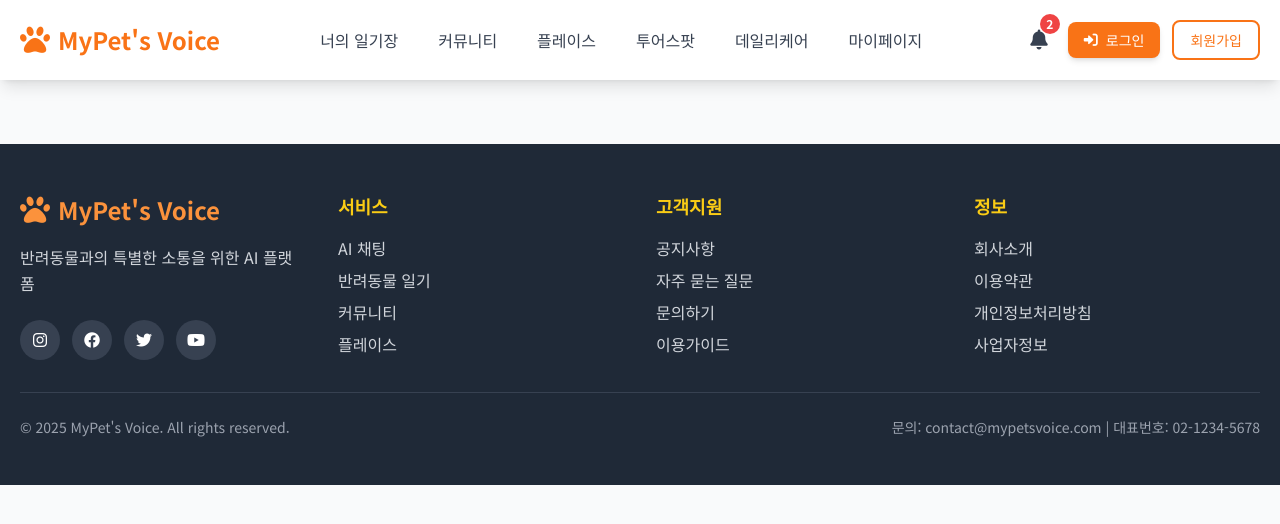
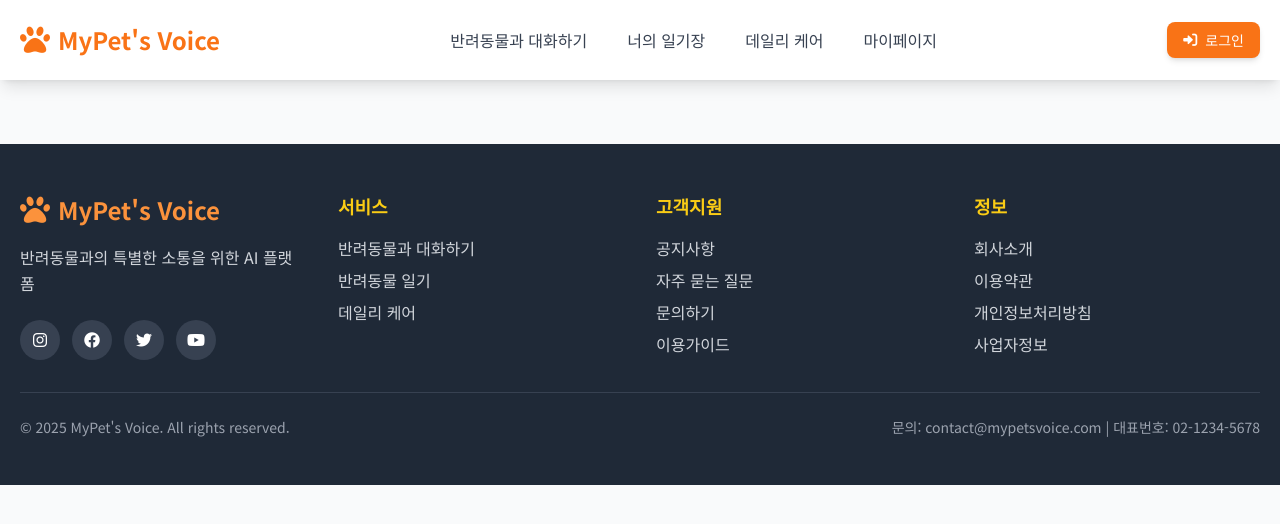
Before and after one commit to MyPetsVoice/my-pets-voice, a Flask app: page / in a window 1280 px wide. Shown: the top 524 px of the page. Run offline with Flask 3, Linux system fonts and the light colour scheme; some libraries are stand-ins or nearby versions.

Commit message:
feat(#2) base.html 수정(nav bar, footer)

```diff
--- a/templates/base.html
+++ b/templates/base.html
@@ -62,99 +62,23 @@
             </button>
 
             <div class="hidden md:flex space-x-4" id="nav-menu">
+                <a href="#" class="px-3 py-2 rounded-lg text-gray-700 hover:bg-primary-500 hover:text-white transition-all duration-300 font-medium">반려동물과 대화하기</a>
                 <a href="#" class="px-3 py-2 rounded-lg text-gray-700 hover:bg-primary-500 hover:text-white transition-all duration-300 font-medium">너의 일기장</a>
-                <a href="#" class="px-3 py-2 rounded-lg text-gray-700 hover:bg-primary-500 hover:text-white transition-all duration-300 font-medium">커뮤니티</a>
-                <a href="#" class="px-3 py-2 rounded-lg text-gray-700 hover:bg-primary-500 hover:text-white transition-all duration-300 font-medium">플레이스</a>
-                <a href="#" class="px-3 py-2 rounded-lg text-gray-700 hover:bg-primary-500 hover:text-white transition-all duration-300 font-medium">투어스팟</a>
-                <a href="#" class="px-3 py-2 rounded-lg text-gray-700 hover:bg-primary-500 hover:text-white transition-all duration-300 font-medium">데일리케어</a>
+                <a href="#" class="px-3 py-2 rounded-lg text-gray-700 hover:bg-primary-500 hover:text-white transition-all duration-300 font-medium">데일리 케어</a>
                 <a href="#" class="px-3 py-2 rounded-lg text-gray-700 hover:bg-primary-500 hover:text-white transition-all duration-300 font-medium">마이페이지</a>
             </div>
 
             <!-- 날씨 api 가져와서 렌더링 -->
 
 
-            <div class="flex items-center space-x-3">
-                <!-- 알림 아이콘 -->
-                <div class="relative">
-                    <button id="notification-btn" class="relative p-2 text-gray-700 hover:text-secondary-500 transition-colors" onclick="toggleNotifications()">
-                        <i class="fas fa-bell text-xl"></i>
-                        <!-- 알림 배지 -->
-                        <span id="notification-badge" class="absolute -top-1 -right-1 bg-red-500 text-white text-xs rounded-full h-5 w-5 flex items-center justify-center font-bold">3</span>
-                    </button>
 
-                    <!-- 알림 드롭다운 -->
-                    <div id="notification-dropdown" class="absolute right-0 mt-2 w-80 bg-white rounded-lg shadow-lg border border-gray-200 z-50 hidden">
-                        <div class="p-4 border-b border-gray-200">
-                            <div class="flex items-center justify-between">
-                                <h3 class="text-lg font-semibold text-gray-800">알림</h3>
-                                <button class="text-sm text-secondary-500 hover:text-secondary-600">모두 읽음</button>
-                            </div>
-                        </div>
 
-                        <div class="max-h-96 overflow-y-auto">
-                            <!-- 알림 아이템들 -->
-                            <div class="notification-item p-4 border-b border-gray-100 hover:bg-gray-50 cursor-pointer">
-                                <div class="flex items-start space-x-3">
-                                    <div class="flex-shrink-0">
-                                        <div class="w-8 h-8 bg-primary-500 rounded-full flex items-center justify-center">
-                                            <i class="fas fa-heart text-white text-sm"></i>
-                                        </div>
-                                    </div>
-                                    <div class="flex-1 min-w-0">
-                                        <p class="text-sm font-medium text-gray-900">새로운 좋아요</p>
-                                        <p class="text-sm text-gray-500">누군가가 당신의 게시물을 좋아합니다</p>
-                                        <p class="text-xs text-gray-400 mt-1">5분 전</p>
-                                    </div>
-                                    <div class="w-2 h-2 bg-blue-500 rounded-full"></div>
-                                </div>
-                            </div>
 
-                            <div class="notification-item p-4 border-b border-gray-100 hover:bg-gray-50 cursor-pointer">
-                                <div class="flex items-start space-x-3">
-                                    <div class="flex-shrink-0">
-                                        <div class="w-8 h-8 bg-secondary-500 rounded-full flex items-center justify-center">
-                                            <i class="fas fa-comment text-white text-sm"></i>
-                                        </div>
-                                    </div>
-                                    <div class="flex-1 min-w-0">
-                                        <p class="text-sm font-medium text-gray-900">새로운 댓글</p>
-                                        <p class="text-sm text-gray-500">멍멍이가 너무 귀여워요!</p>
-                                        <p class="text-xs text-gray-400 mt-1">1시간 전</p>
-                                    </div>
-                                    <div class="w-2 h-2 bg-blue-500 rounded-full"></div>
-                                </div>
-                            </div>
-
-                            <div class="notification-item p-4 border-b border-gray-100 hover:bg-gray-50 cursor-pointer">
-                                <div class="flex items-start space-x-3">
-                                    <div class="flex-shrink-0">
-                                        <div class="w-8 h-8 bg-green-500 rounded-full flex items-center justify-center">
-                                            <i class="fas fa-user-plus text-white text-sm"></i>
-                                        </div>
-                                    </div>
-                                    <div class="flex-1 min-w-0">
-                                        <p class="text-sm font-medium text-gray-900">새로운 팔로워</p>
-                                        <p class="text-sm text-gray-500">김철수님이 당신을 팔로우했습니다</p>
-                                        <p class="text-xs text-gray-400 mt-1">2시간 전</p>
-                                    </div>
-                                </div>
-                            </div>
-                        </div>
-
-                        <div class="p-4 border-t border-gray-200">
-                            <button class="w-full text-center text-sm text-secondary-500 hover:text-secondary-600 font-medium">
-                                모든 알림 보기
-                            </button>
-                        </div>
-                    </div>
-                </div>
 
                 <button class="inline-flex items-center px-4 py-2 bg-secondary-500 text-white rounded-lg hover:bg-secondary-600 transition-all duration-300 hover:-translate-y-0.5 shadow-md text-sm font-medium">
                     <i class="fas fa-sign-in-alt mr-2"></i> 로그인
                 </button>
-                <button class="px-4 py-2 border-2 border-secondary-500 text-secondary-500 rounded-lg hover:bg-secondary-500 hover:text-white transition-all duration-300 text-sm font-medium">
-                    회원가입
-                </button>
+
             </div>
         </div>
     </nav>
@@ -195,10 +119,9 @@
                 <div>
                     <h4 class="text-primary-400 text-lg font-semibold mb-4">서비스</h4>
                     <ul class="space-y-2">
-                        <li><a href="#" onclick="showSection('chat')" class="text-gray-300 hover:text-primary-400 transition-colors">AI 채팅</a></li>
+                        <li><a href="#" onclick="showSection('chat')" class="text-gray-300 hover:text-primary-400 transition-colors">반려동물과 대화하기</a></li>
                         <li><a href="#" onclick="showSection('diary')" class="text-gray-300 hover:text-primary-400 transition-colors">반려동물 일기</a></li>
-                        <li><a href="#" onclick="showSection('community')" class="text-gray-300 hover:text-primary-400 transition-colors">커뮤니티</a></li>
-                        <li><a href="#" onclick="showSection('place')" class="text-gray-300 hover:text-primary-400 transition-colors">플레이스</a></li>
+                        <li><a href="#" onclick="showSection('dailycare')" class="text-gray-300 hover:text-primary-400 transition-colors">데일리 케어</a></li>
                     </ul>
                 </div>
 
```
